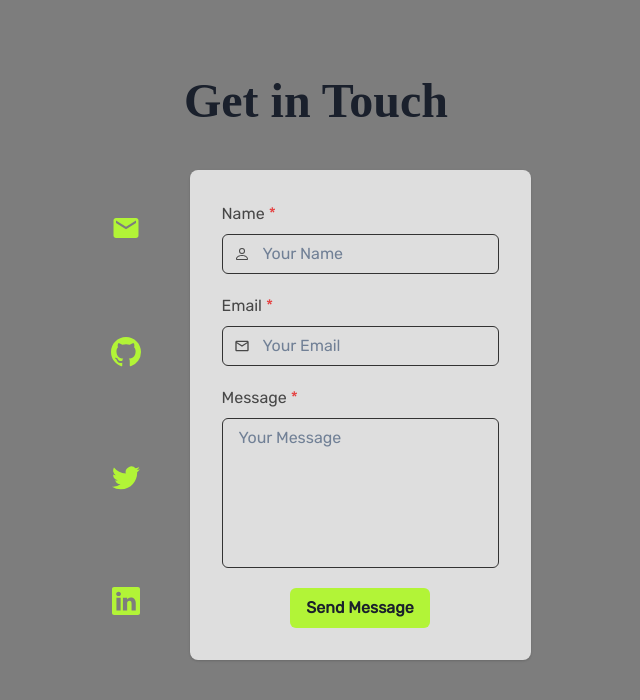
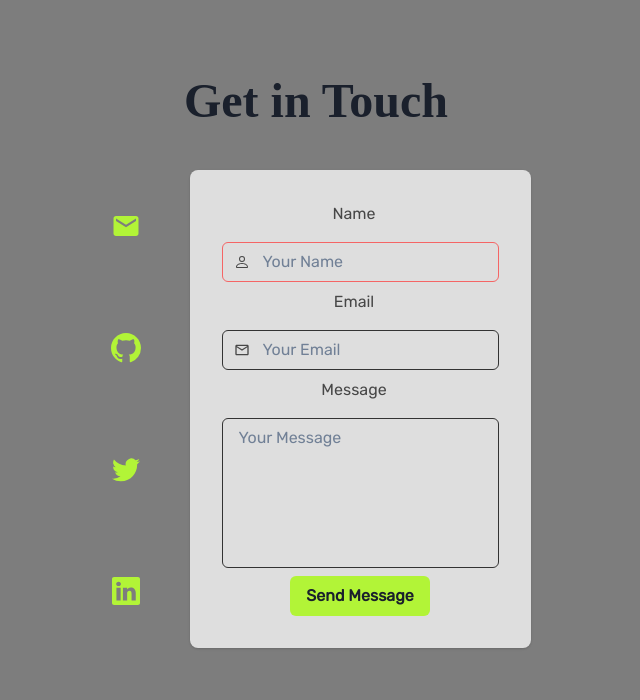
Before and after one commit to builtbyjosh/builtbyjosh-next-portfolio, a Next.js app: page /contact in a window 1280 px wide. Shown: the top 700 px of the page, without its empty margins (324-964 px from the left). Built offline with nearby package versions, Linux system fonts and the light colour scheme; a web font is replaced by a local one.

Commit message:
add react-hook-form logic and error handling

```diff
--- a/pages/contact/index.js
+++ b/pages/contact/index.js
@@ -1,106 +1,125 @@
+import { useEffect } from "react";
+import { useForm } from "react-hook-form";
 import {
   Box,
   Button,
   Flex,
-  FormControl,
+  Text,
   FormLabel,
   Heading,
-  IconButton,
   Input,
   InputGroup,
   InputLeftElement,
-  Link,
   Stack,
   Textarea,
-  Tooltip,
-  useClipboard,
   VStack,
-} from '@chakra-ui/react';
-import React from 'react';
-import { BsGithub, BsLinkedin, BsPerson, BsTwitter } from 'react-icons/bs';
-import { MdEmail, MdOutlineEmail } from 'react-icons/md';
-import SocialIcons from '../../components/SocialIcons';
+} from "@chakra-ui/react";
+import { BsPerson } from "react-icons/bs";
+import { MdOutlineEmail } from "react-icons/md";
+import SocialIcons from "../../components/SocialIcons";
+import FormErrorMsg from "../../components/FormErrorMsg";
 
 const ContactMe = () => {
-  const { hasCopied, onCopy } = useClipboard('joshuacollins912@gmail.com');
+  const {
+    register,
+    handleSubmit,
+    reset,
+    formState: { isSubmitting, errors },
+  } = useForm();
+
+  const onSubmit = (data) => {
+    // e.preventDefault();
+    console.log("formData: ", data);
+  };
 
   return (
-    <Flex
-      align="center"
-      justify="center"
-      id="contact">
-      <Box
-        m={{ base: 5, md: 12, lg: 6 }}
-        p={{ base: 5, lg: 12 }}>
+    <Flex align="center" justify="center" id="contact">
+      <Box m={{ base: 5, md: 12, lg: 6 }} p={{ base: 5, lg: 12 }}>
         <Box>
           <VStack spacing={{ base: 4, md: 8, lg: 10 }}>
             <Heading
               fontSize={{
-                base: '4xl',
-                md: '5xl',
-              }}>
+                base: "4xl",
+                md: "5xl",
+              }}
+            >
               Get in Touch
             </Heading>
 
             <Stack
               spacing={{ base: 4, md: 8, lg: 10 }}
-              direction={{ base: 'column', md: 'row' }}>
+              direction={{ base: "column", md: "row" }}
+            >
+              <SocialIcons />
+              <form onSubmit={handleSubmit(onSubmit)}>
+                <Box bg={"neutral.100"} borderRadius="lg" p={8} shadow="base">
+                  <VStack textColor={"secondary.800"}>
+                    <FormLabel>Name</FormLabel>
+                    <InputGroup
+                      borderColor={errors ? "red.400" : "secondary.900"}
+                    >
+                      <InputLeftElement>{<BsPerson />}</InputLeftElement>
+                      <Input
+                        type="text"
+                        name="name"
+                        {...register("name", { required: true })}
+                        placeholder="Your Name"
+                        aria-invalid={errors.name ? "true" : "false"}
+                      />
+                    </InputGroup>
+                    {errors.name?.type === "required" && (
+                      <FormErrorMsg msg={"Name is required"} />
+                    )}
 
-              <SocialIcons/>
-
-              <Box
-                bg={'neutral.100'}
-                borderRadius="lg"
-                p={8}
-                shadow="base">
-                <VStack spacing={5} textColor={'secondary.800'}>
-                  <FormControl isRequired>
-                    <FormLabel>Name</FormLabel>
-                    <InputGroup borderColor={'secondary.900'}>
-                      <InputLeftElement>{<BsPerson />}</InputLeftElement>
-                      <Input type="text" name="name" placeholder="Your Name" />
-                    </InputGroup>
-                  </FormControl>
-
-                  <FormControl isRequired>
                     <FormLabel>Email</FormLabel>
-                    <InputGroup borderColor={'secondary.900'}>
+                    <InputGroup
+                      borderColor={errors.email ? "red.400" : "secondary.900"}
+                    >
                       <InputLeftElement>{<MdOutlineEmail />}</InputLeftElement>
                       <Input
                         type="email"
                         name="email"
+                        {...register("email", { required: true })}
                         placeholder="Your Email"
+                        aria-invalid={errors.email ? "true" : "false"}
                       />
                     </InputGroup>
-                  </FormControl>
+                    {errors.email?.type === "required" && (
+                      <FormErrorMsg msg={"Email is required"} />
+                    )}
 
-                  <FormControl isRequired>
                     <FormLabel>Message</FormLabel>
                     <Textarea
+                      id="message"
                       name="message"
+                      {...register("message", { required: true })}
                       placeholder="Your Message"
                       rows={6}
                       resize="none"
-                      borderColor={'secondary.900'}
+                      borderColor={errors.message ? "red.400" : "secondary.900"}
+                      aria-invalid={errors.message ? "true" : "false"}
                     />
-                  </FormControl>
-
+                    {errors.message?.type === "required" && (
+                      <FormErrorMsg msg={"Message is required"} />
+                    )}
                     <Button
                       bg="primary.100"
                       _hover={{
-                      bg: 'primary.default',
+                        bg: "primary.default",
                       }}
-                    isFullWidth>
+                      type={"submit"}
+                    >
                       Send Message
                     </Button>
                   </VStack>
                 </Box>
+              </form>
             </Stack>
           </VStack>
         </Box>
       </Box>
     </Flex>
-  )
-}
+  );
+};
 
-export default ContactMe
+export default ContactMe;
```
Lines whose indentation alone changed are shown as unchanged.
